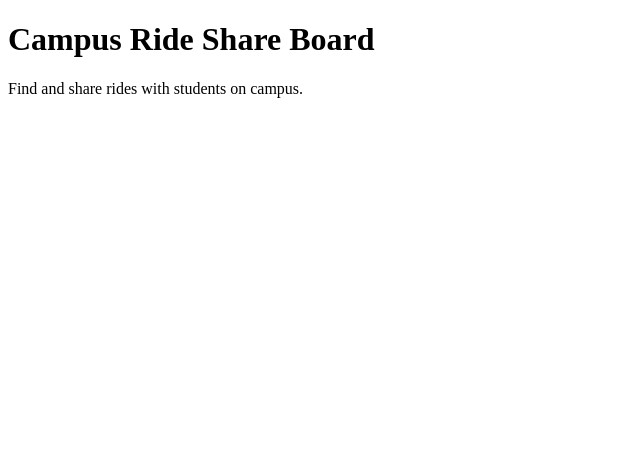
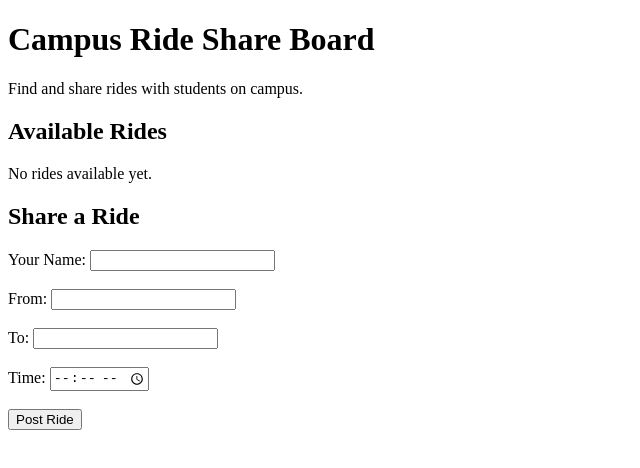
Before and after one commit to umeshchoudhary-png/Campus-Ride-Share-Board, a website: page public/index.html in a window 1280 px wide. Shown: the whole page, without its empty margins (0-640 px from the left). Drawn offline with Linux system fonts and the light colour scheme.

Commit message:
feat: add ride sharing form

```diff
--- a/public/index.html
+++ b/public/index.html
@@ -6,7 +6,47 @@
     <title>Campus Ride Share Board</title>
 </head>
 <body>
-    <h1>Campus Ride Share Board</h1>
-    <p>Find and share rides with students on campus.</p>
+    <header>
+        <h1>Campus Ride Share Board</h1>
+        <p>Find and share rides with students on campus.</p>
+    </header>
+
+    <main>
+        <section>
+            <h2>Available Rides</h2>
+
+            <div id="ride-list">
+                <p>No rides available yet.</p>
+            </div>
+        </section>
+
+        <section>
+            <h2>Share a Ride</h2>
+
+            <form id="ride-form">
+                <label for="name">Your Name:</label>
+                <input type="text" id="name" required>
+
+                <br><br>
+
+                <label for="from">From:</label>
+                <input type="text" id="from" required>
+
+                <br><br>
+
+                <label for="to">To:</label>
+                <input type="text" id="to" required>
+
+                <br><br>
+
+                <label for="time">Time:</label>
+                <input type="time" id="time" required>
+
+                <br><br>
+
+                <button type="submit">Post Ride</button>
+            </form>
+        </section>
+    </main>
 </body>
 </html>
```
